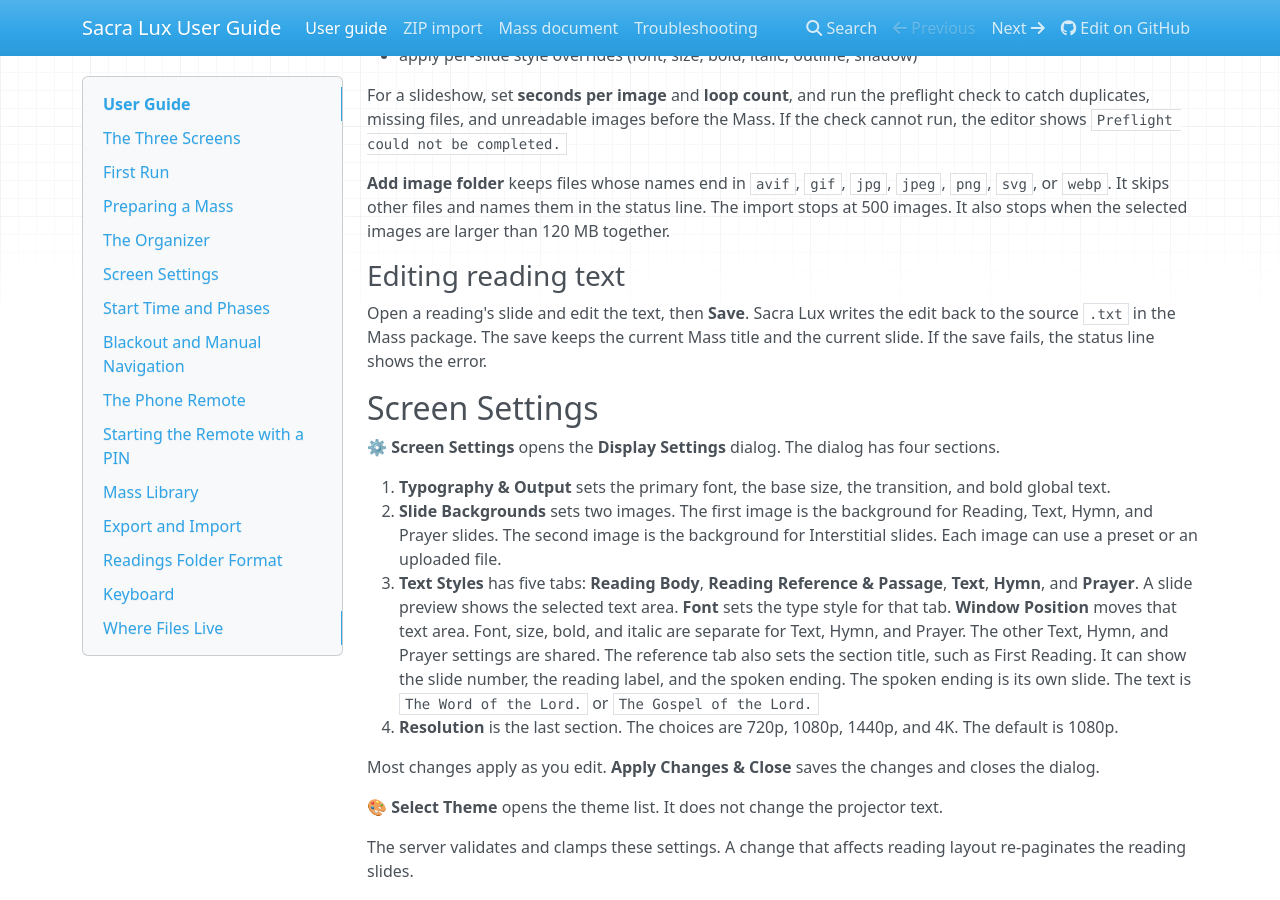
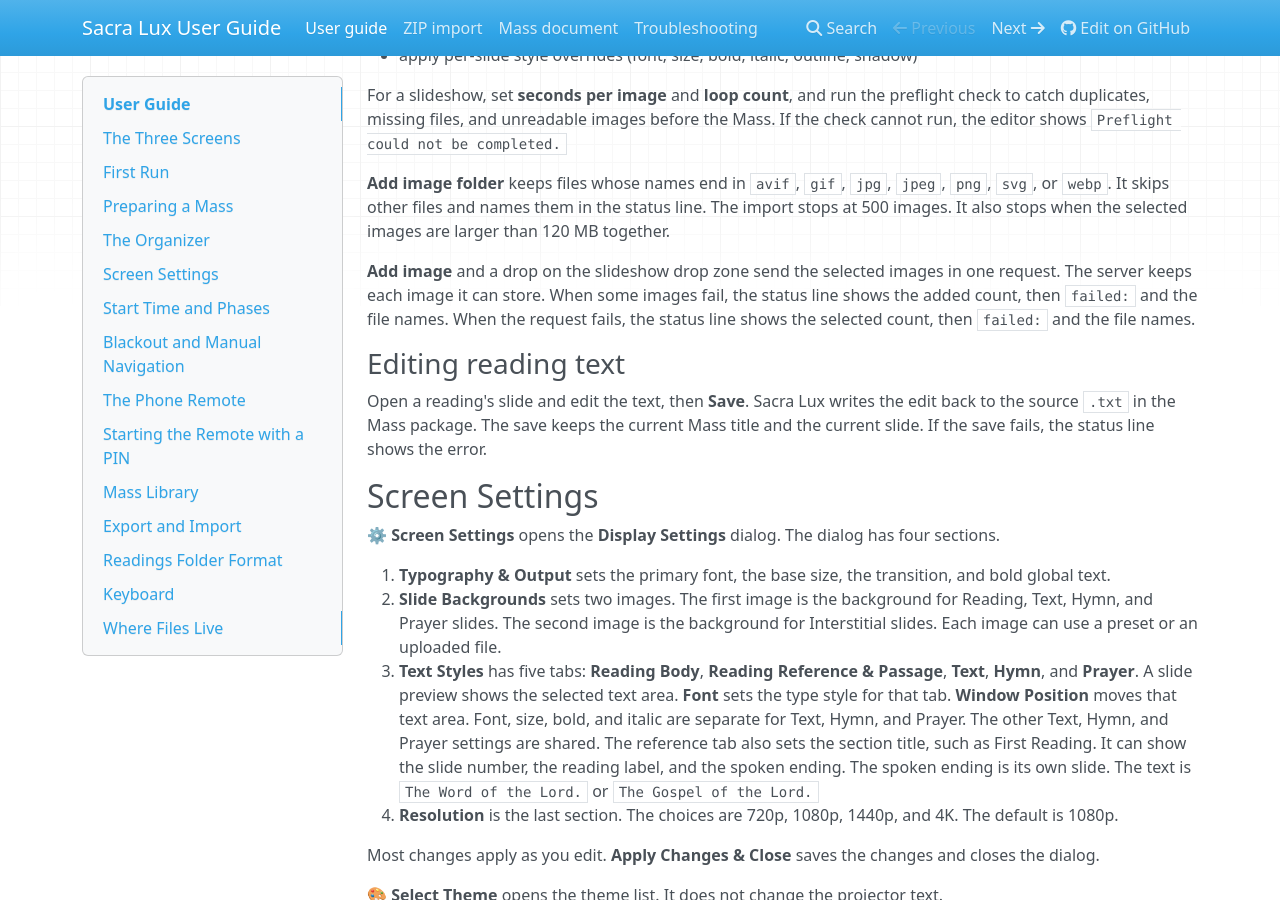
Before and after one commit to Saint-Therese-Of-Lisieux-Parish/sacra_lux, an MkDocs documentation site: the page built from docs/user-guide.md, in a window 1280 px wide and 900 px high, scrolled down 2323 px. Built offline with MkDocs 1.6.1, drawn with Linux system fonts in a browser that asks for light colours; nearby versions of some CDN libraries.

Commit message:
docs(api): state slideshow batch import results
Why: POST /api/import-slideshow-images keeps valid images and returns failed names. The editor sends one request for Add image and for a drop. The docs did not state the partial result or the status text.

What: Document the HTTP 200 failed list, the HTTP 400 limits, and the operator status text.

Files:
- modified: docs/interfaces.md
- modified: docs/user-guide.md

Verified against: sacra-lux/src/server.js:2450 (POST /api/import-slideshow-images), sacra-lux/public/app.html:7800 (addFilesToImageSlideshow), sacra-lux/public/app.html:7828 (failed status)

Refs #523

```diff
--- a/docs/user-guide.md
+++ b/docs/user-guide.md
@@ -113,6 +113,12 @@
 `jpeg`, `png`, `svg`, or `webp`. It skips other files and names them in the
 status line. The import stops at 500 images. It also stops when the selected
 images are larger than 120 MB together.
+
+**Add image** and a drop on the slideshow drop zone send the selected images
+in one request. The server keeps each image it can store. When some images
+fail, the status line shows the added count, then `failed:` and the file
+names. When the request fails, the status line shows the selected count,
+then `failed:` and the file names.
 
 ### Editing reading text
 
```
Also changed, not shown: docs/interfaces.md (+1 -1 lines).
